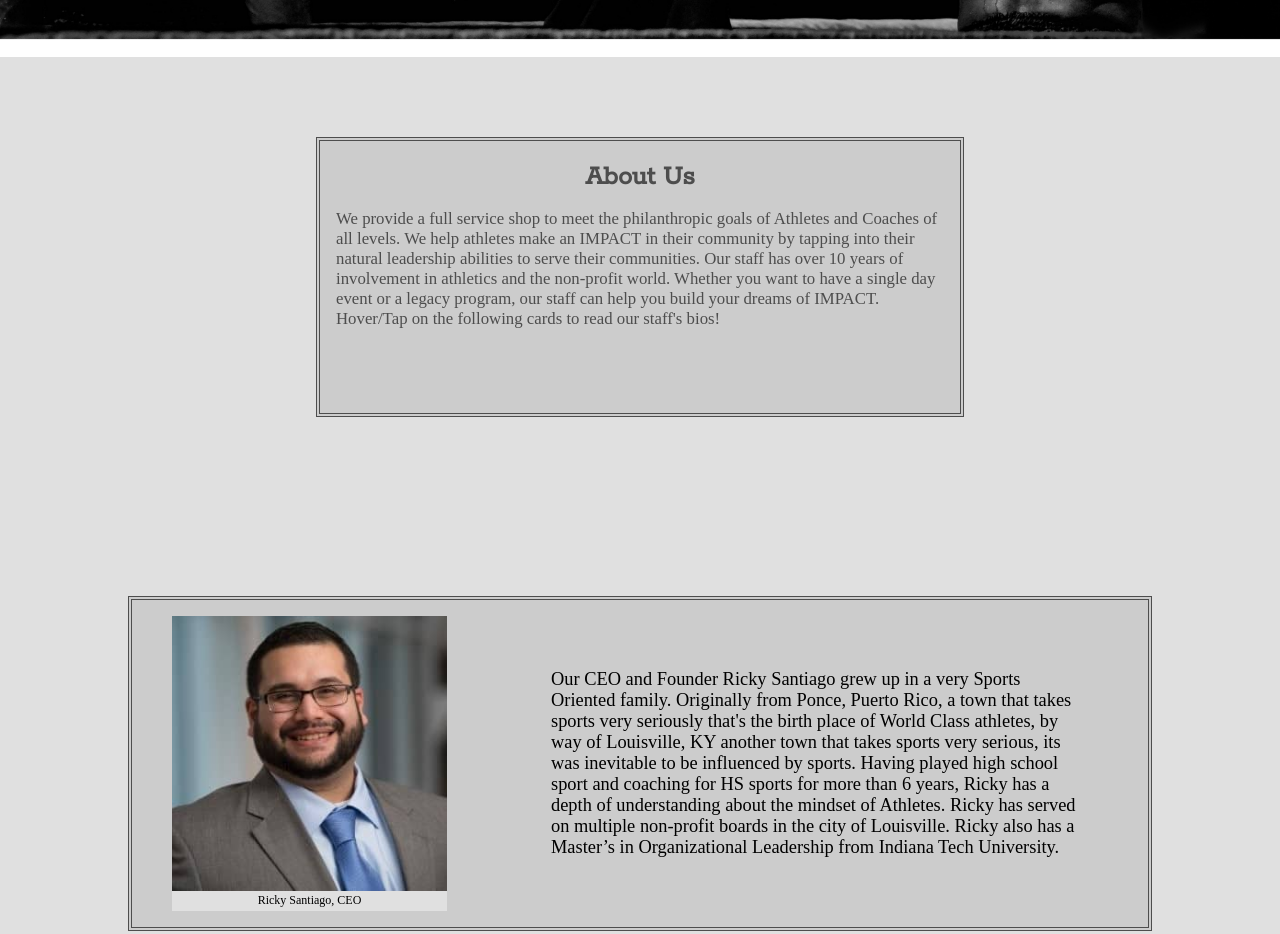
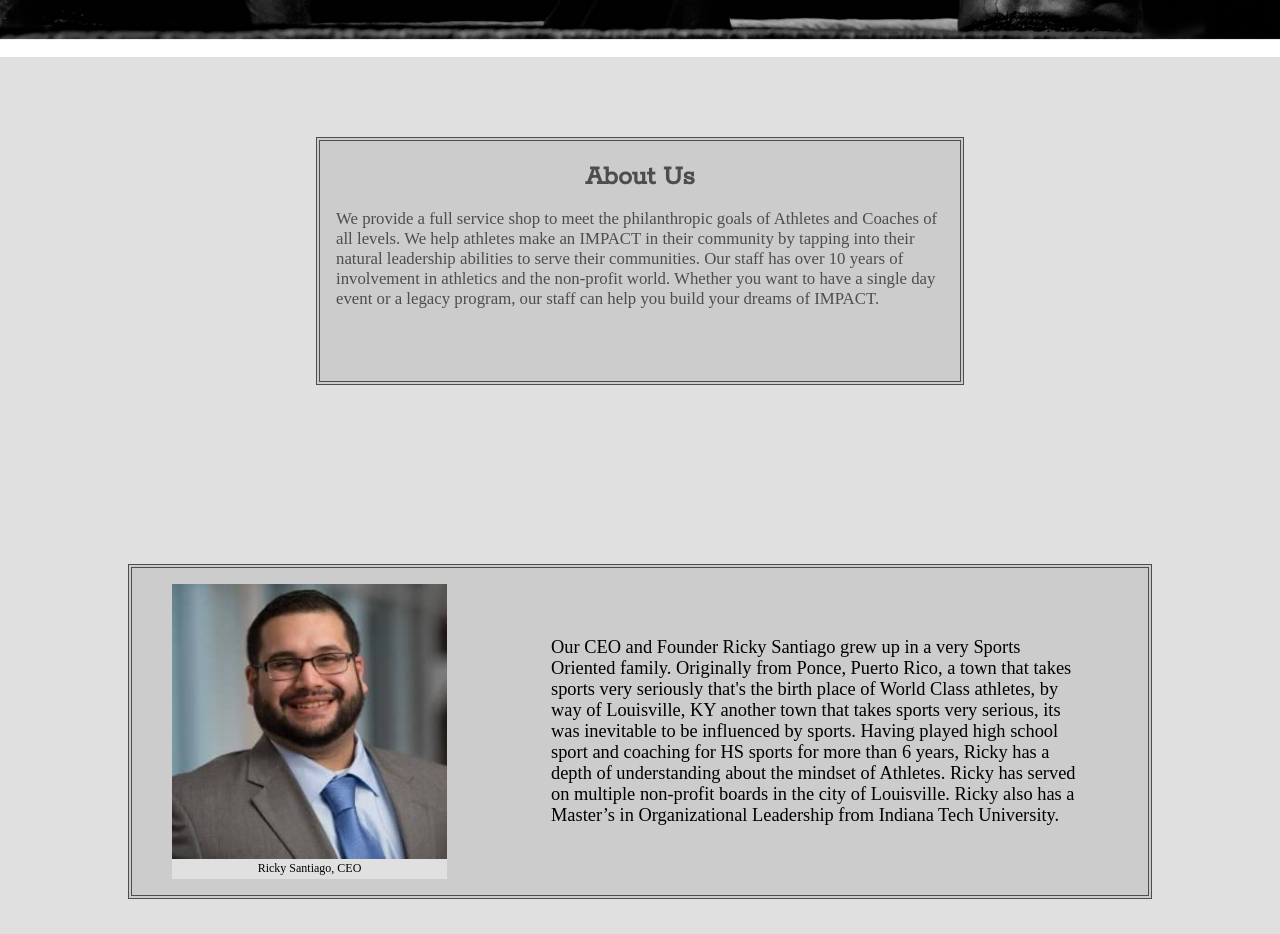
Before and after one commit to hamzafoy/impact-athletes-lou, a React (Create React App) app: page / in a window 1280 px wide. Shown: the part 820-1754 px from the top of the page. Built offline with nearby package versions, Linux system fonts and the light colour scheme; a web font is replaced by a local one.

Commit message:
remove some text per client's request.

```diff
--- a/src/AboutUs/AboutUs.css
+++ b/src/AboutUs/AboutUs.css
@@ -85,7 +85,7 @@
     }
 
     .about-us {
-        min-height: 34vh;
+        min-height: 30vh;
         width: 50vw;
         margin: 10vh 10vw 0;
         border: 4px #4D4D4D double;
--- a/src/AboutUs/AboutUs.js
+++ b/src/AboutUs/AboutUs.js
@@ -22,10 +22,6 @@ function AboutUs() {
                 Our staff has over 10 years of involvement in athletics and the non-profit world.
                 Whether you want to have a single day event or a legacy program, our staff can help
                 you build your dreams of IMPACT.
-            </p>
-
-            <p className="about-us__text bold-text">
-                Hover/Tap on the following cards to read our staff's bios!
             </p>
 
         </section>
```
